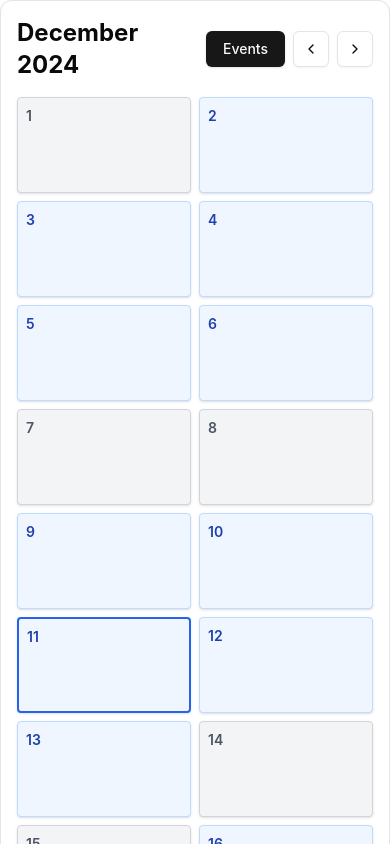
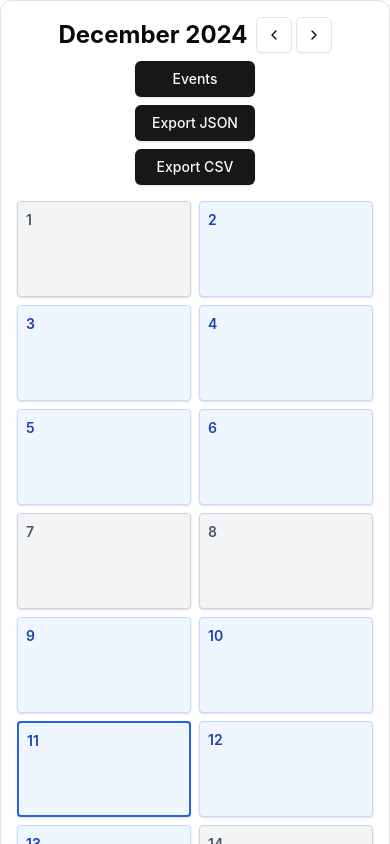
Before and after one commit to AnvitT/ScheduleIt, a React (Vite) app in the folder schedule-it/: page / in a window 390 px wide. Shown: the top 844 px of the page. Built offline with nearby package versions, Linux system fonts and the light colour scheme.

Commit message:
add export functionality for calendar events in JSON and CSV formats

```diff
--- a/schedule-it/src/components/calendar/Calendar.jsx
+++ b/schedule-it/src/components/calendar/Calendar.jsx
@@ -57,8 +57,8 @@ function Calendar() {
             const currentDay = new Date(currentDate.getFullYear(), currentDate.getMonth(), i).getDay()
             const isWeekend = currentDay === 0 || currentDay === 6
             const isToday = i === new Date().getDate() &&
-                            currentDate.getMonth() === new Date().getMonth() &&
-                            currentDate.getFullYear() === new Date().getFullYear()
+                currentDate.getMonth() === new Date().getMonth() &&
+                currentDate.getFullYear() === new Date().getFullYear()
 
             const dayEvents = events.filter(event =>
                 event.date === i &&
@@ -101,7 +101,6 @@ function Calendar() {
                 </div>
             )
         }
-
         return days
     }
 
--- a/schedule-it/src/components/calendar/CalendarHeader.jsx
+++ b/schedule-it/src/components/calendar/CalendarHeader.jsx
@@ -3,6 +3,18 @@ import { Button } from '@/components/ui/button'
 import { ChevronLeft, ChevronRight } from 'lucide-react'
 import { Sheet, SheetTrigger } from '@/components/ui/sheet'
 import EventSheet from './EventSheet'
+import { exportToCsv, exportToJson } from '@/lib/exportUtils'
+import { MONTHS } from '@/lib/constants'
+
+const handleExport = (format, month, year) => {
+    const events = JSON.parse(localStorage.getItem('events') || '[]');
+    const fileName = `events-${MONTHS[month]}-${year}`;
+    if (format === 'json') {
+        exportToJson(events, fileName, month, year);
+    } else if (format === 'csv') {
+        exportToCsv(events, fileName, month, year);
+    }
+};
 
 const CalendarHeader = ({
     currentDate,
@@ -12,12 +24,22 @@ const CalendarHeader = ({
     onSearchChange,
     filteredEvents
 }) => {
+    const month = currentDate.getMonth();
+    const year = currentDate.getFullYear();
     return (
-        <div className="flex justify-between items-center mb-4">
-            <h2 className="text-2xl font-bold">
+        <div className="flex flex-col sm:flex-row justify-between items-center mb-4">
+            <h2 className="text-2xl font-bold flex flex-row items-center mb-2 sm:mb-0">
                 {new Intl.DateTimeFormat('en-US', { month: 'long', year: 'numeric' }).format(currentDate)}
+                <div className="ml-2 flex space-x-1">
+                    <Button variant="outline" size="icon" onClick={onPrevMonth}>
+                        <ChevronLeft className="h-4 w-4" />
+                    </Button>
+                    <Button variant="outline" size="icon" onClick={onNextMonth}>
+                        <ChevronRight className="h-4 w-4" />
+                    </Button>
+                </div>
             </h2>
-            <div className="flex space-x-2">
+            <div className="flex flex-col sm:flex-row space-y-2 sm:space-y-0 sm:space-x-2">
                 <Sheet>
                     <SheetTrigger asChild>
                         <Button>Events</Button>
@@ -28,12 +50,8 @@ const CalendarHeader = ({
                         filteredEvents={filteredEvents}
                     />
                 </Sheet>
-                <Button variant="outline" size="icon" onClick={onPrevMonth}>
-                    <ChevronLeft className="h-4 w-4" />
-                </Button>
-                <Button variant="outline" size="icon" onClick={onNextMonth}>
-                    <ChevronRight className="h-4 w-4" />
-                </Button>
+                <Button onClick={() => handleExport('json', month, year)}>Export JSON</Button>
+                <Button onClick={() => handleExport('csv', month, year)}>Export CSV</Button>
             </div>
         </div>
     )
--- /dev/null
+++ b/schedule-it/src/lib/exportUtils.js
@@ -0,0 +1,40 @@
+export const exportToJson = (events, fileName, month, year) => {
+    const filteredEvents = events.filter(event => event.month === month && event.year === year);
+    filteredEvents.forEach(event => event.month += 1);
+    const json = JSON.stringify(filteredEvents, null, 2);
+    const blob = new Blob([json], { type: 'application/json' });
+    const url = URL.createObjectURL(blob);
+    const a = document.createElement('a');
+    a.href = url;
+    a.download = `${fileName}.json`;
+    a.click();
+    URL.revokeObjectURL(url);
+};
+
+export const exportToCsv = (events, fileName, month, year) => {
+    const filteredEvents = events.filter(event => event.month === month && event.year === year);
+    filteredEvents.forEach(event => event.month += 1);
+    const csvRows = [
+        ['ID', 'Name', 'Type', 'Start Time', 'End Time', 'Description', 'Date', 'Month', 'Year'],
+        ...filteredEvents.map(event => [
+            event.id,
+            event.name,
+            event.type,
+            event.startTime,
+            event.endTime,
+            event.description,
+            event.date,
+            event.month,
+            event.year,
+        ])
+    ];
+
+    const csvContent = csvRows.map(row => row.join(',')).join('\n');
+    const blob = new Blob([csvContent], { type: 'text/csv' });
+    const url = URL.createObjectURL(blob);
+    const a = document.createElement('a');
+    a.href = url;
+    a.download = `${fileName}.csv`;
+    a.click();
+    URL.revokeObjectURL(url);
+};
```
